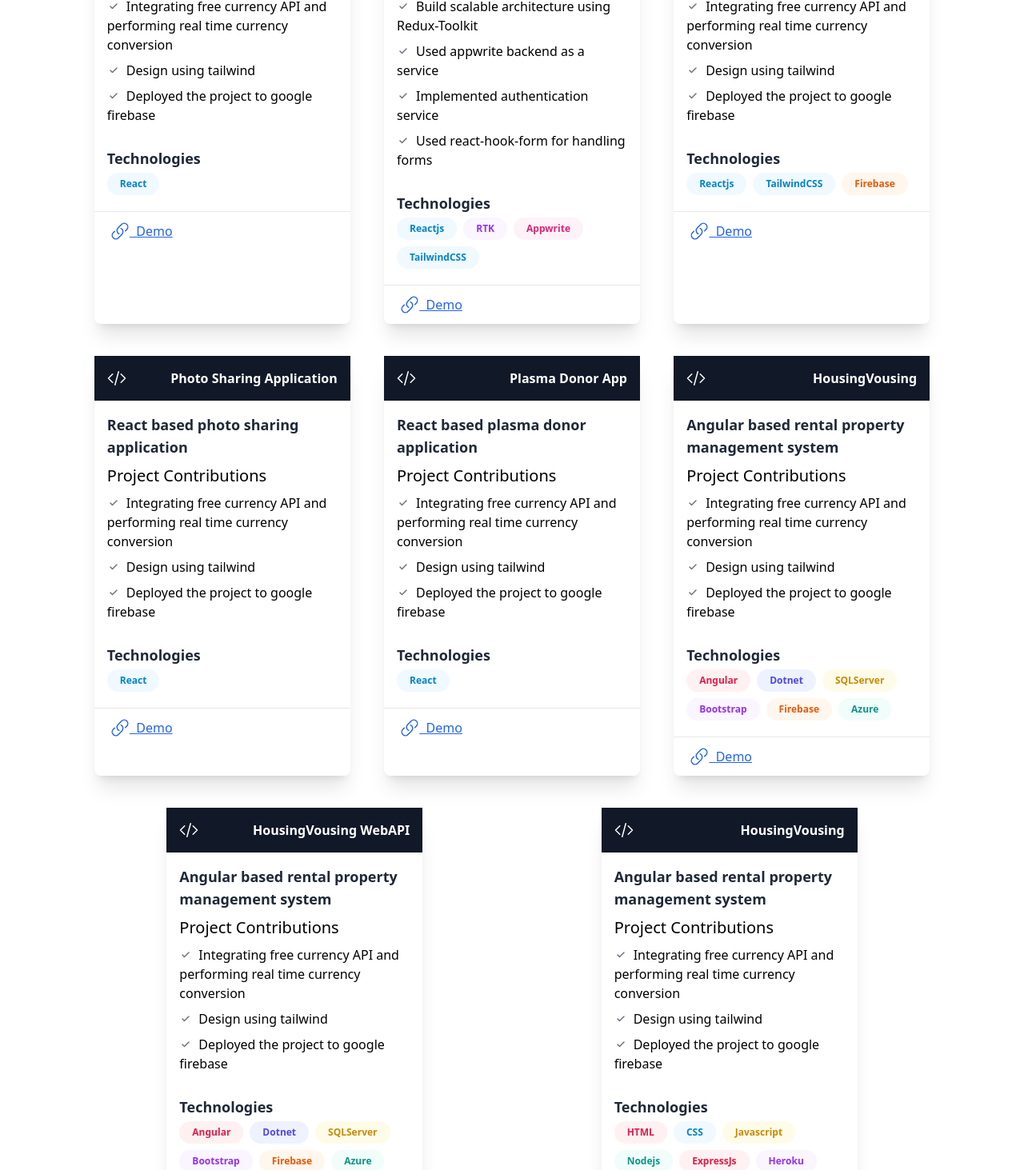
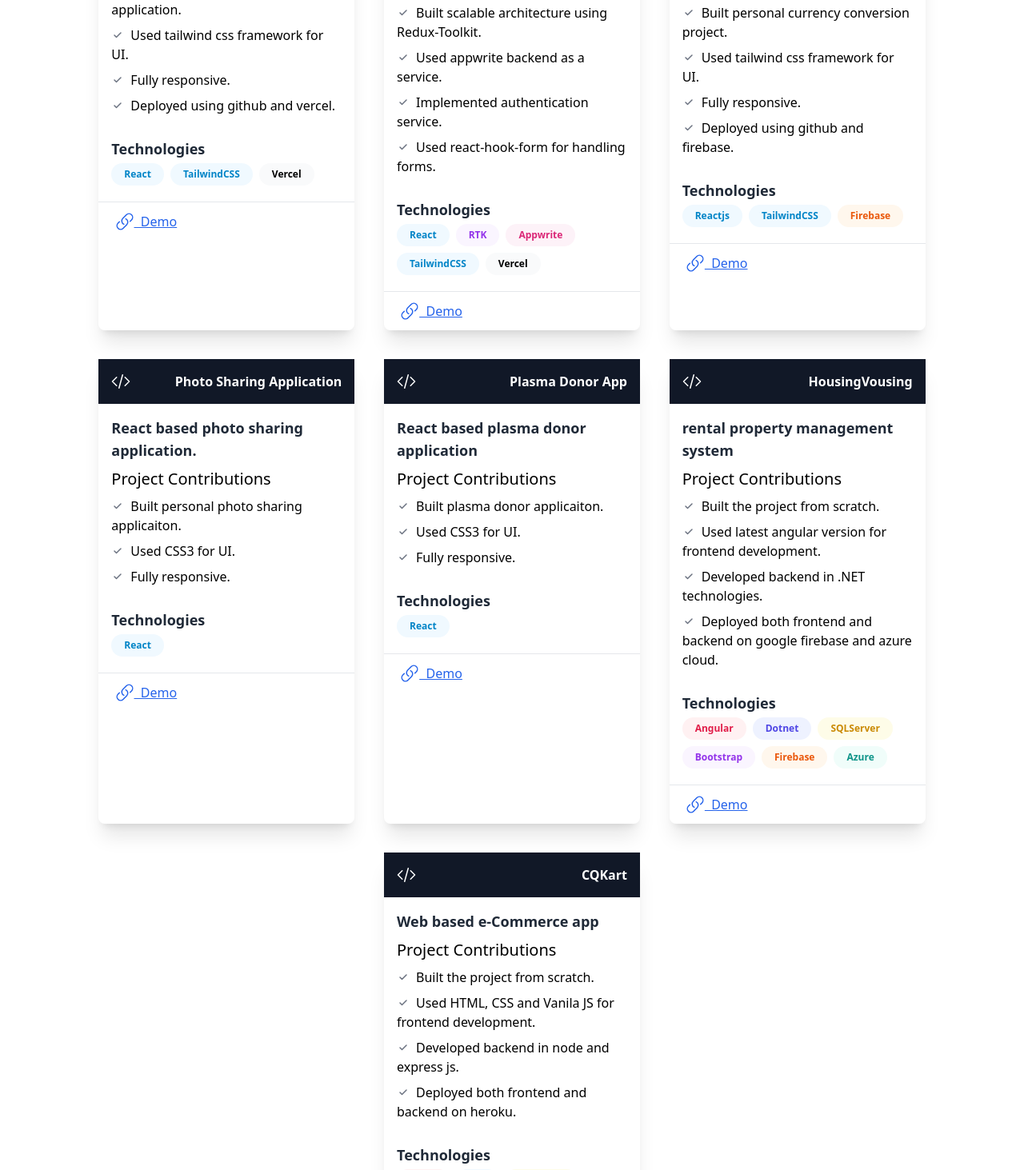
Before and after one commit to iamramann/portfolio-web-app, a React (Vite) app: page /portfolio in a window 1280 px wide. Shown: the part 304-1767 px from the top of the page at 80% size. Built offline with nearby package versions, Linux system fonts and the light colour scheme.

Commit message:
Update constants

```diff
--- a/constants.js
+++ b/constants.js
@@ -29,36 +29,38 @@ export const projects = [
   {
     id: 7,
     name: "Portfolio Application",
-    purpose: "React based portfolio application",
+    purpose: "React based portfolio app",
     contributions: [
-      "Integrating free currency API and performing real time currency conversion",
-      "Design using tailwind",
-      "Deployed the project to google firebase",
+      "Built personal portfolio application.",
+      "Used tailwind css framework for UI.",
+      "Fully responsive.",
+      "Deployed using github and vercel.",
     ],
-    technologies: ["React"],
-    projectLink: "https://github.com/iamramann/cqkart",
+    technologies: ["React", "TailwindCSS", "Vercel"],
+    projectLink: "https://raman-dev.vercel.app/",
   },
   {
     id: 1,
     name: "Blog Application",
     purpose: "Blog application with appwrite backend",
     contributions: [
-      "Build scalable architecture using Redux-Toolkit",
-      "Used appwrite backend as a service",
-      "Implemented authentication service",
-      "Used react-hook-form for handling forms",
+      "Built scalable architecture using Redux-Toolkit.",
+      "Used appwrite backend as a service.",
+      "Implemented authentication service.",
+      "Used react-hook-form for handling forms.",
     ],
-    technologies: ["Reactjs", "RTK", "Appwrite", "TailwindCSS"],
+    technologies: ["React", "RTK", "Appwrite", "TailwindCSS", "Vercel"],
     projectLink: "https://appwriteblog-zeta.vercel.app/",
   },
   {
     id: 2,
     name: "Currency Convertor",
-    purpose: "React based currency coversion application",
+    purpose: "React based currency coversion app",
     contributions: [
-      "Integrating free currency API and performing real time currency conversion",
-      "Design using tailwind",
-      "Deployed the project to google firebase",
+      "Built personal currency conversion project.",
+      "Used tailwind css framework for UI.",
+      "Fully responsive.",
+      "Deployed using github and firebase.",
     ],
     technologies: ["Reactjs", "TailwindCSS", "Firebase"],
     projectLink: "https://currency-convertor-9a4f8.firebaseapp.com/",
@@ -66,35 +68,36 @@ export const projects = [
   {
     id: 6,
     name: "Photo Sharing Application",
-    purpose: "React based photo sharing application",
+    purpose: "React based photo sharing application.",
     contributions: [
-      "Integrating free currency API and performing real time currency conversion",
-      "Design using tailwind",
-      "Deployed the project to google firebase",
+      "Built personal photo sharing applicaiton.",
+      "Used CSS3 for UI.",
+      "Fully responsive.",
     ],
     technologies: ["React"],
-    projectLink: "https://github.com/iamramann/cqkart",
+    projectLink: "https://github.com/iamramann/MERN-photoApp",
   },
   {
     id: 5,
     name: "Plasma Donor App",
     purpose: "React based plasma donor application",
     contributions: [
-      "Integrating free currency API and performing real time currency conversion",
-      "Design using tailwind",
-      "Deployed the project to google firebase",
+      "Built plasma donor applicaiton.",
+      "Used CSS3 for UI.",
+      "Fully responsive.",
     ],
     technologies: ["React"],
-    projectLink: "https://github.com/iamramann/cqkart",
+    projectLink: "https://github.com/iamramann/plasma-donor-app",
   },
   {
     id: 3,
     name: "HousingVousing",
-    purpose: "Angular based rental property management system",
+    purpose: "rental property management system",
     contributions: [
-      "Integrating free currency API and performing real time currency conversion",
-      "Design using tailwind",
-      "Deployed the project to google firebase",
+      "Built the project from scratch.",
+      "Used latest angular version for frontend development.",
+      "Developed backend in .NET technologies.",
+      "Deployed both frontend and backend on google firebase and azure cloud.",
     ],
     technologies: [
       "Angular",
@@ -106,33 +109,16 @@ export const projects = [
     ],
     projectLink: "https://housingvousing.com/",
   },
-  {
-    id: 3,
-    name: "HousingVousing WebAPI",
-    purpose: "Angular based rental property management system",
-    contributions: [
-      "Integrating free currency API and performing real time currency conversion",
-      "Design using tailwind",
-      "Deployed the project to google firebase",
-    ],
-    technologies: [
-      "Angular",
-      "Dotnet",
-      "SQLServer",
-      "Bootstrap",
-      "Firebase",
-      "Azure",
-    ],
-    projectLink: "https://housingvousing.com/",
-  },
+
   {
     id: 4,
-    name: "HousingVousing",
-    purpose: "Angular based rental property management system",
+    name: "CQKart",
+    purpose: "Web based e-Commerce app",
     contributions: [
-      "Integrating free currency API and performing real time currency conversion",
-      "Design using tailwind",
-      "Deployed the project to google firebase",
+      "Built the project from scratch.",
+      "Used HTML, CSS and Vanila JS for frontend development.",
+      "Developed backend in node and express js.",
+      "Deployed both frontend and backend on heroku.",
     ],
     technologies: [
       "HTML",
@@ -140,6 +126,8 @@ export const projects = [
       "Javascript",
       "Nodejs",
       "ExpressJs",
+      "Cloudinary",
+      "Stripe",
       "Heroku",
     ],
     projectLink: "https://github.com/iamramann/cqkart",
@@ -170,7 +158,7 @@ export const navItems = [
 ];
 
 export const mapTechnologiesColor = {
-  Reactjs: ["bg-sky-50", "text-sky-600"],
+  React: ["bg-sky-50", "text-sky-600"],
   Angular: ["bg-rose-50", "text-rose-600"],
   HTML: ["bg-rose-50", "text-rose-600"],
   ExpressJs: ["bg-rose-50", "text-rose-600"],
@@ -186,6 +174,8 @@ export const mapTechnologiesColor = {
   Bootstrap: ["bg-purple-50", "text-purple-600"],
   TailwindCSS: ["bg-sky-50", "text-sky-600"],
   CSS: ["bg-sky-50", "text-sky-600"],
+  Vercel: ["bg-gray-50", "text-gray-600"],
+  Stripe: ["bg-gray-50", "text-blue-600"],
   defaultColor: ["bg-sky-50", "text-sky-600"],
 };
 
--- a/src/components/Projects.jsx
+++ b/src/components/Projects.jsx
@@ -6,7 +6,7 @@ function Projects() {
   return (
     <>
       <div className="mx-auto w-full lg:w-5/6 mt-5">
-        <div className="flex flex-wrap gap-5 justify-evenly mx-auto">
+        <div className="flex flex-wrap gap-5 justify-evenly">
           {projectInfo.map((project) => {
             return <ProjectInfoCard key={project.id} project={project} />;
           })}
--- a/src/components/sub/ProjectInfoCard.jsx
+++ b/src/components/sub/ProjectInfoCard.jsx
@@ -7,7 +7,7 @@ function ProjectInfoCard({ project }) {
 
   return (
     <>
-      <div className="w-5/6 md:mx-0 lg:mx-auto md:w-[42%] lg:w-[30%] rounded-b-lg shadow-xl mb-5 hover:outline outline-2 hover:outline-gray-200">
+      <div className="w-5/6 mx-auto lg:mx-0 m-2 md:mx-0 md:w-[42%] lg:w-[30%] rounded-b-lg shadow-xl hover:outline outline-2 hover:outline-gray-200 cursor-pointer">
         <div className="bg-gray-900 p-4">
           <div className="flex justify-between">
             <svg
@@ -35,7 +35,8 @@ function ProjectInfoCard({ project }) {
           <div>
             <h1 className="mt-2 mb-2 text-xl">Project Contributions</h1>
             <div>
-              {contributions.map((contribution, index) => {
+              {contributions &&
+                contributions.map((contribution, index) => {
                   return (
                     <div className="mb-2" key={`contribution-${id + index}`}>
                       <span className="text-gray-500 w-4 mr-2 rounded-full inline-flex items-center justify-center pt-0">
@@ -61,7 +62,8 @@ function ProjectInfoCard({ project }) {
         <div className="m-3 p-1">
           <h1 className="text-lg font-bold text-gray-800">Technologies</h1>
           <div className="flex flex-wrap">
-            {technologies.map((technology, index) => {
+            {technologies &&
+              technologies.map((technology, index) => {
                 return (
                   <nav
                     key={`technology-${id + index}`}
```
Lines whose indentation alone changed are shown as unchanged.
